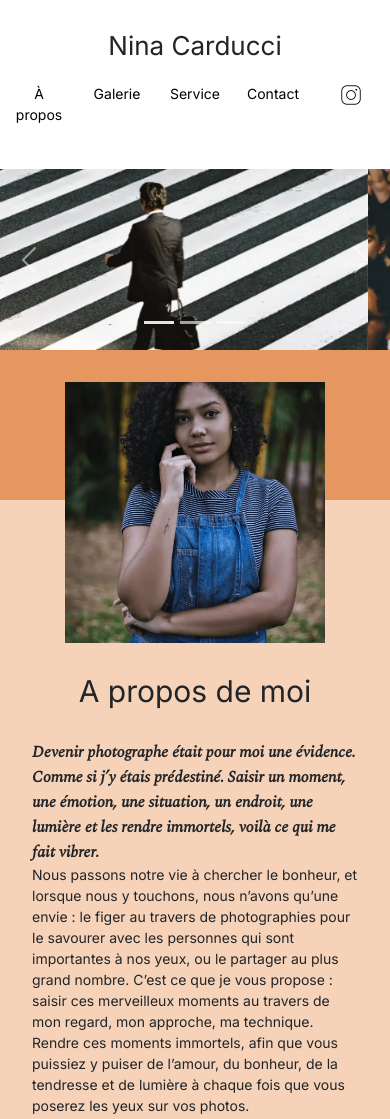
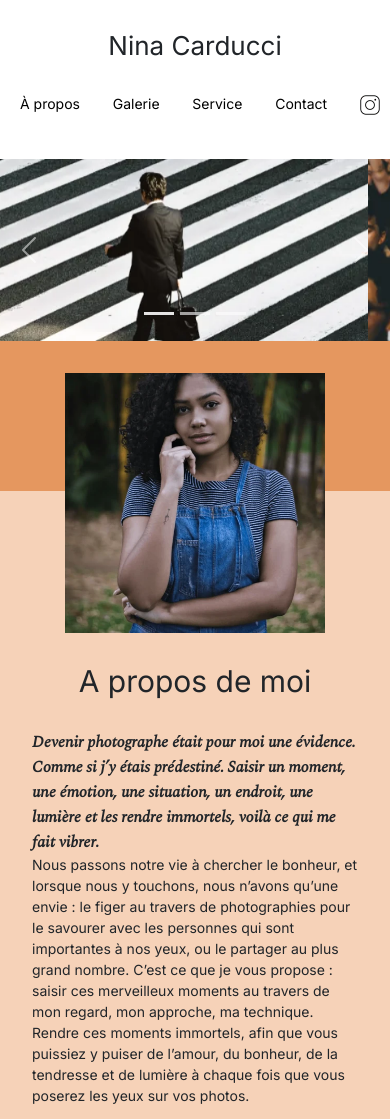
Before and after one commit to Ohbobo/projet-5, a plain HTML site: page index.html in a window 390 px wide. Shown: the top 1119 px of the page. Drawn offline with nearby package versions, Linux system fonts and the light colour scheme.

Commit message:
responsiv navbar

```diff
--- a/assets/style.css
+++ b/assets/style.css
@@ -336,12 +336,14 @@ input[type="submit"] {
 		flex-direction: column;
 		padding-inline: 0;
 	}
-	.top-header .nav, .top-header .nav ul {
+	.nav, .nav ul {
 		width: 100%;
-		padding: 0 0 0 0;
+		padding: 5px 0 0 5px;
+		display: flex;
+		justify-content: space-between;
 	}
 	.top-header .nav li {
-		flex: 1;
+		flex: none;
 		padding-block: 1em;
 		text-align: center;
 	}
--- a/index.html
+++ b/index.html
@@ -3,6 +3,7 @@
 <head>
 	<title>Nina Carducci - Photographe à Bordeaux</title>
 	<meta name="viewport" content="width=device-width, initial-scale=1.0">
+	<meta name="description" content="Nina Carducci, photographe professionnelle à Bordeaux. Découvrez">
 
 	<!----------------- meta tags og ----------------->
 	<meta property="og:title" content="Nina Carducci - Photographe">
```
